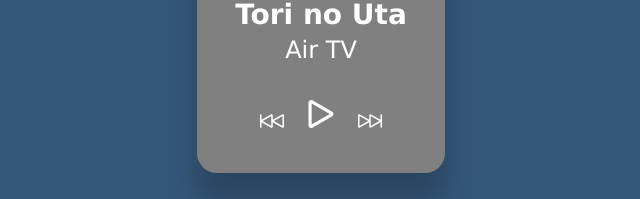
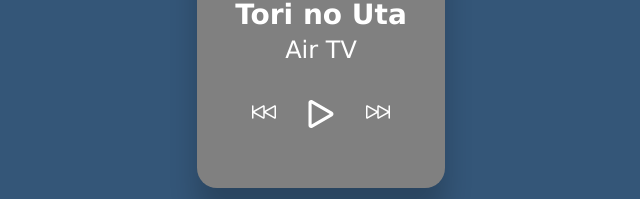
Before and after one commit to ShannaJSmith/css-components, a React (Create React App) app in the folder css-components/: page /bgm in a window 1280 px wide. Shown: the part 486-685 px from the top of the page, without its empty margins (319-959 px from the left). Built offline with nearby package versions, Linux system fonts and the light colour scheme.

Commit message:
change audio control styling

```diff
--- a/css-components/src/components/AudioControls.css
+++ b/css-components/src/components/AudioControls.css
@@ -3,17 +3,25 @@
   background: none;
   cursor: pointer;
   color: white;
-  font-size: 24px;
 }
 
 .audio-controls > button:hover {
   color: #bada55;
 }
 
-.audio-controls .play {
-  font-size: 50px;
+.audio-controls {
+  display: flex;
+  justify-content: space-between;
+  width: 75%;
+  margin: 0 auto 15px;
 }
 
+.audio-controls .prev,
+.audio-controls .next {
+  font-size: 24px;
+}
+
+.audio-controls .play,
 .audio-controls .pause {
   font-size: 50px;
 }
```
